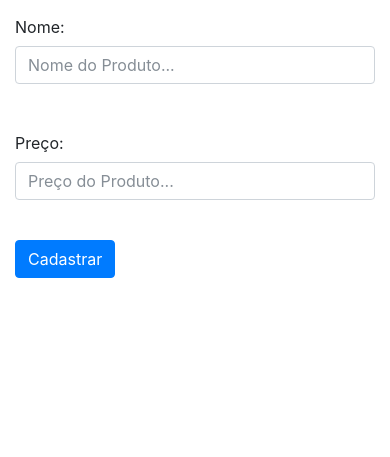
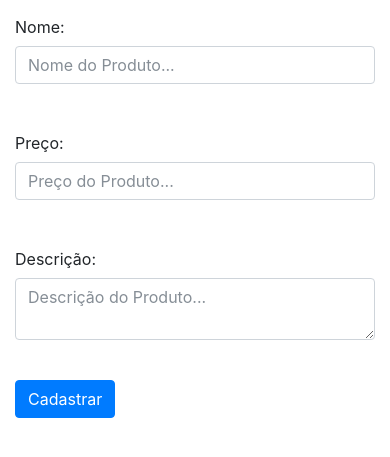
Before and after one commit to leovesoliveira/exercicio-alura-loja, a PHP site: page /produto-formulario.php in a window 390 px wide. Shown: the part 284-741 px from the top of the page. Run offline with PHP 8.4, Linux system fonts and the light colour scheme.

Commit message:
adicionado descricao no produto

```diff
--- a/adiciona-produto.php
+++ b/adiciona-produto.php
@@ -5,8 +5,9 @@ include 'banco-produto.php';
 
 $nome = $_GET["nome"];
 $preco = $_GET["preco"];
+$descricao = $_GET["descricao"];
 
-if (insereProduto($conexao, $nome, $preco)) {
+if (insereProduto($conexao, $nome, $preco, $descricao)) {
 ?>
 <p class="text-success">Produto <?php echo $nome; ?>, de valor R$ <?php echo $preco; ?>, adicionado com sucesso!</p>
 <?php
--- a/banco-produto.php
+++ b/banco-produto.php
@@ -10,8 +10,8 @@ function listaProdutos($conexao) {
     return $produtos;
 }
 
-function insereProduto($conexao, $nome, $preco) {
-    $query = "insert into produtos (nome, preco) values ('{$nome}', {$preco})";
+function insereProduto($conexao, $nome, $preco, $descricao) {
+    $query = "insert into produtos (nome, preco, descricao) values ('{$nome}', {$preco}, '{$descricao}')";
     return mysqli_query($conexao, $query);
 }
 
--- a/produto-formulario.php
+++ b/produto-formulario.php
@@ -18,6 +18,13 @@
     </div>
 
     <div class="form-group row">
+        <label for="descricao" class="col-sm-2 col-form-label">Descrição:</label>
+        <div class="col-sm-10">
+            <textarea class="form-control" name="descricao" id="descricao" placeholder="Descrição do Produto..." /></textarea><br/>
+        </div>
+    </div>
+
+    <div class="form-group row">
         <div class="col-sm-10 offset-sm-2">
             <button type="submit" class="btn btn-primary">Cadastrar</button>
         </div>
--- a/produto-lista.php
+++ b/produto-lista.php
@@ -19,6 +19,7 @@ endif
         <tr>
             <td><?= $produto['nome'] ?></td>
             <td><?= $produto['preco'] ?></td>
+            <td><?= substr($produto['descricao'], 0, 30) ?></td>
             <td><a href="exclui-produto.php?id=<?= $produto['id'] ?>" class="btn btn-danger">Excluir</a></td>
         </tr>
     <?php
```
